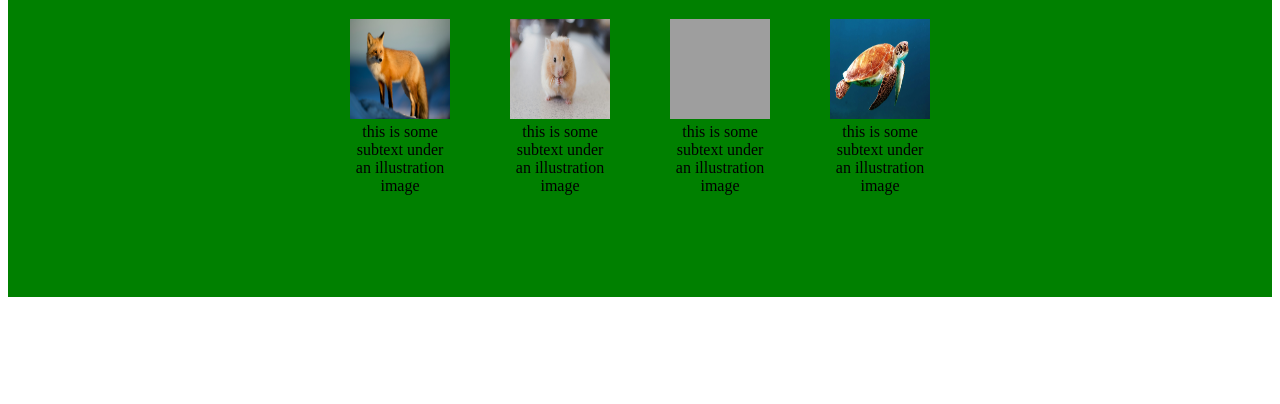
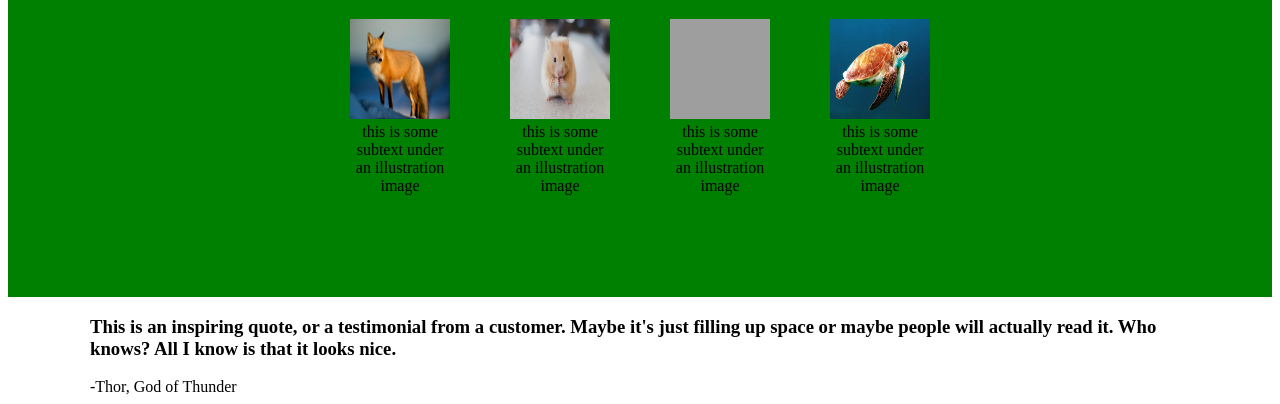
Before and after one commit to Flyfly01/landing-page, a plain HTML site: page index.html in a window 1280 px wide. Shown: the part 664-1068 px from the top of the page. Before the commit the page ends 969 px from the top, so only its background shows below. Drawn offline with Linux system fonts and the light colour scheme; grey boxes are pictures that could not be loaded.

Commit message:
Create quote section

```diff
--- a/index.html
+++ b/index.html
@@ -56,5 +56,12 @@
     </div>
   </div>
 
+  <div class="quotesection">
+    <div class="container">
+      <h3>This is an inspiring quote, or a testimonial from a customer. Maybe it's just filling up space or maybe people will actually read it. Who knows? All I know is that it looks nice. </h3>
+      <div class="author">-Thor, God of Thunder</div>
+    </div>
+  </div>
+
 </body>
 </html>
```
